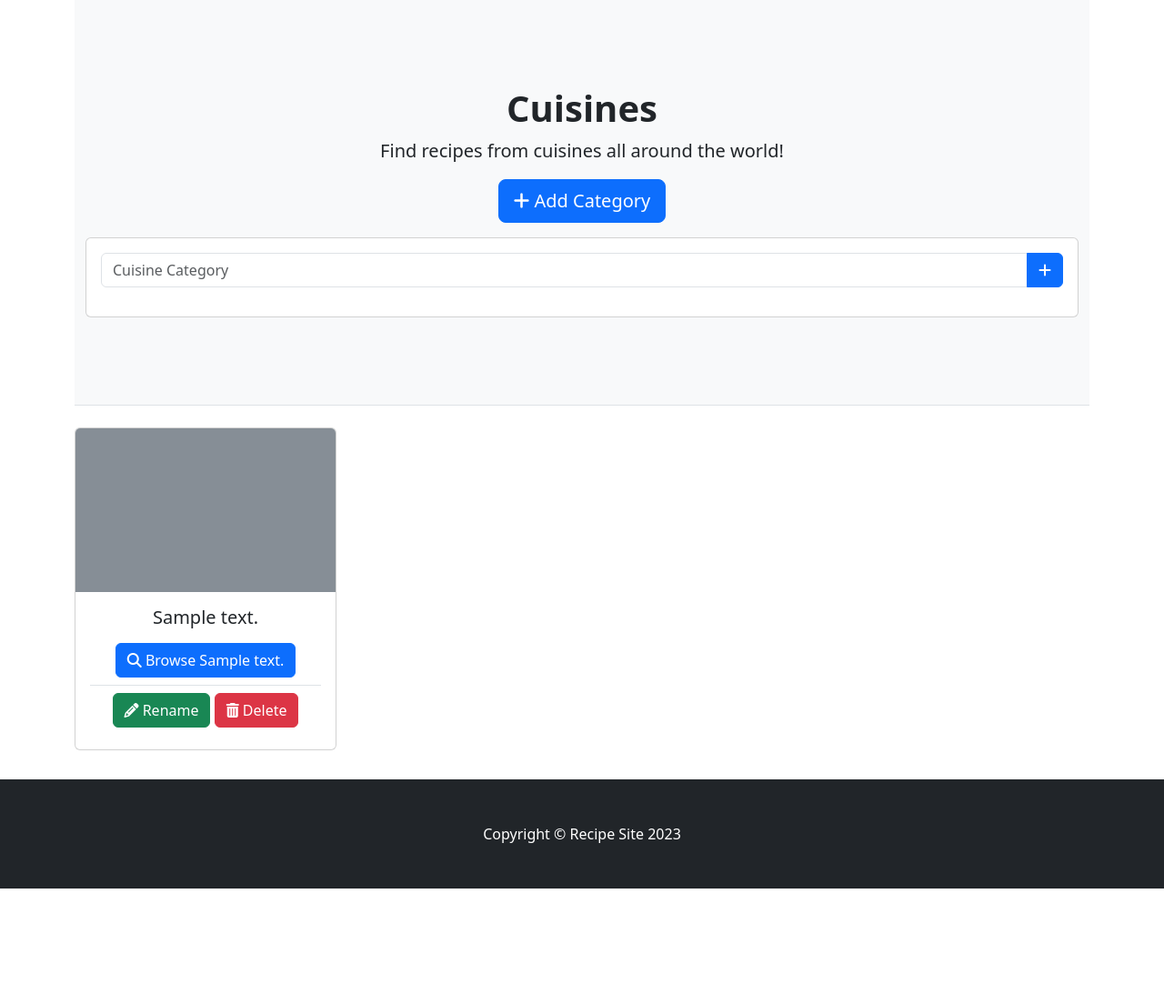
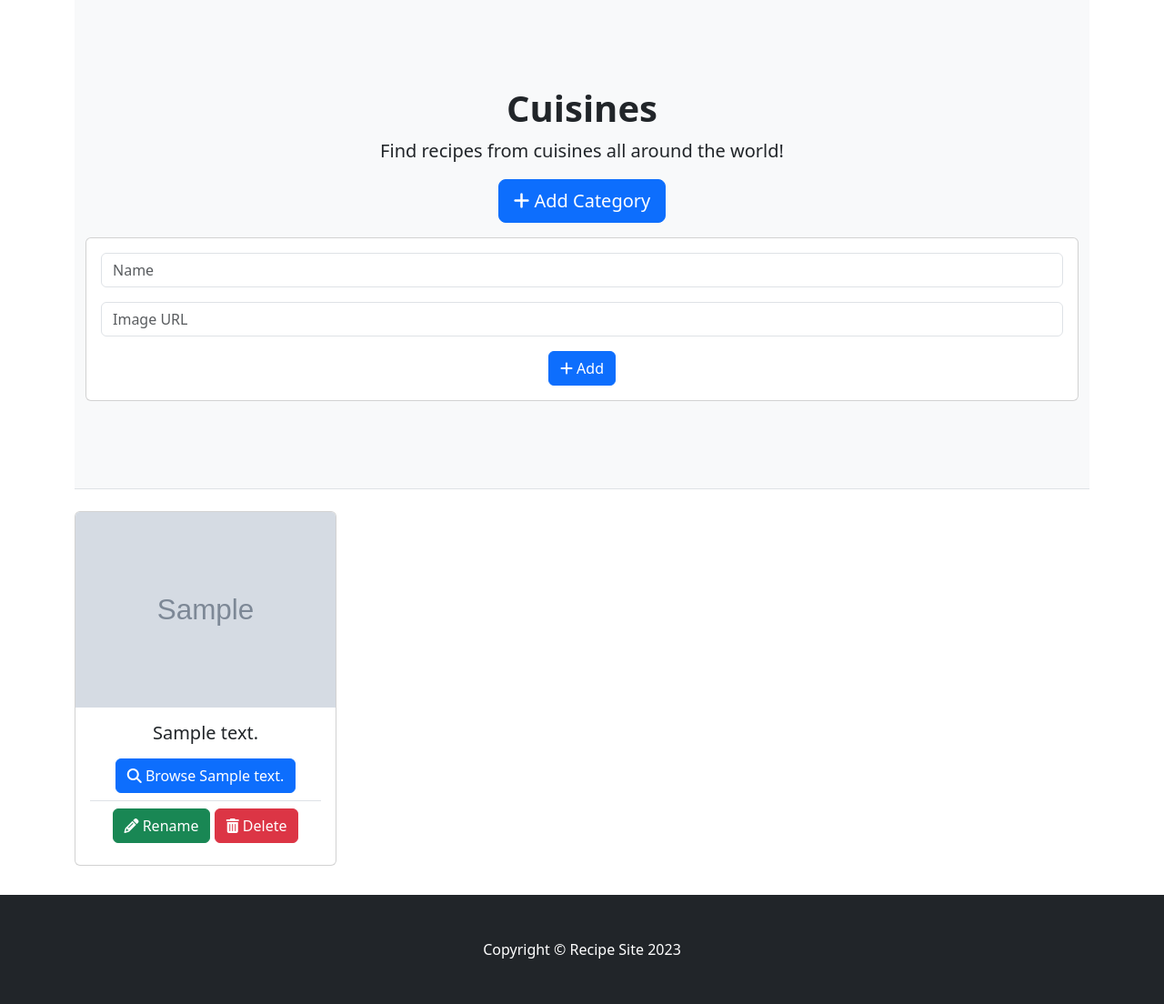
Before and after one commit to ozpc99/My-Recipes, a Flask app: page /cuisine in a window 1280 px wide, after a click on "Add Category". Shown: the part 57-1161 px from the top of the page at 91% size. Before the commit the page ends 1034 px from the top, so only its background shows below. Run offline with Flask 2, Linux system fonts and the light colour scheme; tables that the repository leaves empty hold one stand-in row (values such as "Sample post"); grey boxes marked "Sample" are stand-in pictures; some libraries are stand-ins or nearby versions.

Commit message:
Allow for images to be added via URL
Images for 'Cuisine Category' and 'Recipe' can be added via a URL link.

The URL is stored in the database and is assigned to the 'src' attribute in the <img> tag to display the image to the page.

The Bootstrap 'img-fluid' class is added to make images responsive.

```diff
--- a/recipe_site/routes.py
+++ b/recipe_site/routes.py
@@ -14,6 +14,10 @@ def get_todays_date():
 @app.route("/")
 def home():
     recipes = Recipe.query.order_by(Recipe.id).all()
+    # Preprocess your data to set a default value for average_rating
+    for recipe in recipes:
+        if recipe.average_rating is None:
+            recipe.average_rating = 0
     return render_template("base.html", recipes=recipes)
 
 
@@ -26,7 +30,10 @@ def cuisine():
 @app.route("/add_cuisine", methods=["GET", "POST"])
 def add_cuisine():
     if request.method == "POST":
-        cuisine = Cuisine(cuisine_type=request.form.get("cuisine_type"))
+        cuisine = Cuisine(
+            cuisine_type=request.form.get("cuisine_type"),
+            cuisine_img=request.form.get("cuisine_img")
+        )
         db.session.add(cuisine)
         db.session.commit()
         return redirect(url_for("cuisine"))
@@ -82,7 +89,7 @@ def add_recipe():
             recipe_serves=request.form.get("recipe_serves"),
             recipe_ingredients=request.form.get("recipe_ingredients"),
             recipe_method=request.form.get("recipe_method"),
-            # recipe_img= ,
+            recipe_img=request.form.get("recipe_img"),
             # author_name= ,
             post_date=get_todays_date()
         )
@@ -103,10 +110,9 @@ def edit_recipe(recipe_id):
         recipe.recipe_serves = request.form.get("recipe_serves"),
         recipe.recipe_ingredients = request.form.get("recipe_ingredients"),
         recipe.recipe_method = request.form.get("recipe_method"),
-        # recipe.recipe_img = ,
+        recipe.recipe_img=request.form.get("recipe_img"),
         # recipe.author_name = ,
         recipe.post_date=get_todays_date()
-        # recipe.is_featured=bool(True if request.form.get("is_featured") else False),
         db.session.commit()
         return redirect(url_for("home"))
 
--- a/recipe_site/templates/base.html
+++ b/recipe_site/templates/base.html
@@ -65,21 +65,19 @@
                                         <!-- Rating Badge -->
                                         <div class="badge bg-dark text-white position-absolute"
                                             style="top: 0.5rem; right: 0.5rem">
+                                            <!-- Star Rating -->
+                                            {% if recipe.average_rating is defined and recipe.average_rating == 4 %}
                                             <!-- Display Average Rating As Stars -->
-                                            <!-- 4 Stars -->
-                                            {% if recipe.average_rating == 4 %}
                                             <i class="fa-solid fa-star"></i>
                                             <i class="fa-solid fa-star"></i>
                                             <i class="fa-solid fa-star"></i>
                                             <i class="fa-solid fa-star"></i>
-                                            <!-- 4.5 Stars -->
-                                            {% elif 4 < recipe.average_rating < 5 %}
+                                            {% elif 5 > recipe.average_rating > 4 %}
                                             <i class="fa-solid fa-star"></i>
                                             <i class="fa-solid fa-star"></i>
                                             <i class="fa-solid fa-star"></i>
                                             <i class="fa-solid fa-star"></i>
                                             <i class="fa-solid fa-star-half-stroke"></i>
-                                            <!-- 5 Stars -->
                                             {% elif recipe.average_rating == 5 %}
                                             <i class="fa-solid fa-star"></i>
                                             <i class="fa-solid fa-star"></i>
@@ -87,10 +85,10 @@
                                             <i class="fa-solid fa-star"></i>
                                             <i class="fa-solid fa-star"></i>
                                             {% endif %}
-                                            <!-- Display Average Rating As Float, rounded to 1 decimal place-->
+                                            <!-- Display Average Rating As Float, rounded to 1 decimal place -->
                                             {{ recipe.average_rating|round(1) }}
                                         </div>
-                                        <!-- Recipe Cuisine Type Badge -->
+                                        <!-- Cuisine Type -->
                                         <div class="badge bg-dark text-white position-absolute"
                                             style="top: 0.5rem; left: 0.5rem">
                                             <a class="text-decoration-none text-white" href="{{ url_for('recipes', cuisine_id=recipe.cuisine_id) }}">
@@ -98,14 +96,15 @@
                                             </a>
                                         </div>
                                         <!-- Recipe image -->
-                                        <img class="card-img-top" src="https://dummyimage.com/450x300/dee2e6/6c757d.jpg"
-                                            alt="...">
+                                        <img class="card-img-top img-fluid" width="100%" height="180"
+                                            src="{{ recipe.recipe_img }}"
+                                            alt="Image for '{{recipe.recipe_name}}' Recipe">
                                         <div class="card-body p-4">
                                             <div class="text-center">
-                                                <!-- Recipe Name -->
+                                                <!-- Recipe name -->
                                                 <h5 class="fw-bolder">{{ recipe.recipe_name }}</h5>
                                                 <!-- Recipe Serves -->
-                                                    Serves: {{ recipe.recipe_serves }}
+                                                Serves: {{ recipe.recipe_serves }}
                                             </div>
                                         </div>
                                         <!-- View Recipe Button -->
--- a/recipe_site/templates/cuisine.html
+++ b/recipe_site/templates/cuisine.html
@@ -16,14 +16,18 @@
                     <div class="card card-body">
                         <!-- Form to Add Cuisine Category -->
                         <form method="POST" action="{{ url_for('add_cuisine') }}">
-                            <div class="input-group mb-3">
-                                <input id="cuisine_type" name="cuisine_type" placeholder="Cuisine Category"
-                                    aria-placeholder="Cuisine Category" minlength="3" maxlength="25" type="text"
-                                    class="form-control validate" required aria-label="Cuisine Category"
-                                    aria-describedby="add_cuisine_category">
-                                <button type="submit" class="btn btn-primary" id="add_cuisine_category"><i
-                                        class="fa-solid fa-plus"></i></button>
+                            <div class="mb-3">
+                                <input type="text" id="cuisine_type" name="cuisine_type" placeholder="Name"
+                                    aria-placeholder="Category Name" aria-label="Category Name" minlength="3"
+                                    maxlength="25" class="form-control validate" required>
                             </div>
+                            <div class="mb-3">
+                                <input type="text" name="cuisine_img" id="cuisine_img" placeholder="Image URL"
+                                    aria-placeholder="Category Image URL" aria-label="Category Image URL"
+                                class="form-control" required>
+                            </div>
+                            <button type="submit" class="btn btn-primary" id="add_cuisine_category"><i
+                                    class="fa-solid fa-plus"></i> Add</button>
                         </form>
                     </div>
                 </div>
@@ -37,20 +41,15 @@
         <div class="col mb-3">
             <div class="card" style="width: 18rem;">
 
-                <!-- Placeholder Image -->
-                <svg class="bd-placeholder-img card-img-top" width="100%" height="180"
-                    xmlns="http://www.w3.org/2000/svg" role="img" aria-label="Placeholder: Image cap"
-                    preserveAspectRatio="xMidYMid slice" focusable="false">
-                    <rect width="100%" height="100%" fill="#868e96"></rect>
-                </svg>
                 <!-- Cuisine Type Image -->
-                <!-- <img src="..." class="card-img-top" alt="..."> -->
+                <img src="{{ cuisine.cuisine_img }}" class="card-img-top img-fluid" width="100%" height="180" alt="Image for '{{ cuisine.cuisine_type }}' Category">
                 <div class="text-center">
                     <div class="card-body">
                         <h5 class="card-title">{{ cuisine.cuisine_type }}</h5>
                         <ul class="list-group list-group-flush">
                             <li class="list-group-item">
-                                <a href="{{ url_for('recipes', cuisine_id=cuisine.id) }}" class="btn btn-primary"><i class="fa-solid fa-magnifying-glass"></i> Browse
+                                <a href="{{ url_for('recipes', cuisine_id=cuisine.id) }}" class="btn btn-primary"><i
+                                        class="fa-solid fa-magnifying-glass"></i> Browse
                                     {{ cuisine.cuisine_type }}</a>
                             </li>
                             <li class="list-group-item">
--- a/recipe_site/templates/recipe.html
+++ b/recipe_site/templates/recipe.html
@@ -103,8 +103,9 @@
                 </header>
                 <h5>Serves: {{ recipe.recipe_serves }}</h5>
                 <!-- Recipe Image -->
-                <figure class="mb-4"><img class="img-fluid rounded"
-                        src="https://dummyimage.com/900x400/ced4da/6c757d.jpg" alt="..." /></figure>
+                <figure class="mb-4">
+                    <img class="img-fluid rounded" height="400" width="900" src="{{ recipe.recipe_img }}" alt="Image for '{{ recipe.recipe_name }}' Recipe">
+                </figure>
                 <!-- Recipe About Description -->
                 <section class="mb-5">
                     <h2 class="fw-bolder mb-4 mt-5">About</h2>
```
Also changed, not shown: recipe_site/models.py (+4 -3 lines), recipe_site/templates/add_recipe.html (+5 -7 lines), recipe_site/templates/recipes.html (+2 -7 lines), README.md.
